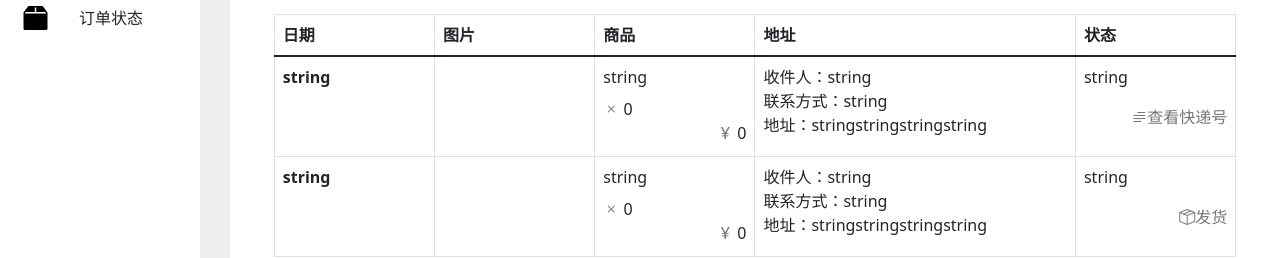
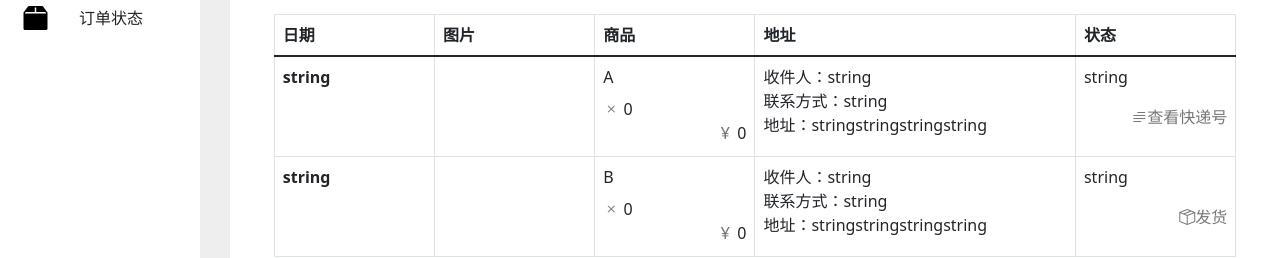
Before and after one commit to odige/manage, a Vue app: page /#/order in a window 1280 px wide. Shown: the part 160-418 px from the top of the page. Built offline with nearby package versions, Linux system fonts and the light colour scheme.

Commit message:
style:格式化代码

```diff
--- a/src/components/OrDer.vue
+++ b/src/components/OrDer.vue
@@ -115,7 +115,7 @@ export default {
     name: 'OrDer',
     data() {
         return {
-            text:'',
+            text: '',
             search: '',
             model: 0,
             shippingId: '',
@@ -135,7 +135,7 @@ export default {
                     {
                         "orderNo": 0,
                         "productId": 0,
-                        "productName": "string",
+                        "productName": "A",
                         "productImage": "string",
                         "currentUnitPrice": 0,//单价
                         "quantity": 0,//数量
@@ -170,7 +170,7 @@ export default {
                     {
                         "orderNo": 0,
                         "productId": 0,
-                        "productName": "string",
+                        "productName": "B",
                         "productImage": "string",
                         "currentUnitPrice": 0,//单价
                         "quantity": 0,//数量
@@ -198,7 +198,7 @@ export default {
     },
     methods: {
         copyText(t) {
-            this.text="收件人:"+t.receiverName+"\n联系方式:"+t.receiverPhone+"\n地址:"+t.receiverProvince+t.receiverCity+t.receiverDistrict+t.receiverAddress;
+            this.text = "收件人:" + t.receiverName + "\n联系方式:" + t.receiverPhone + "\n地址:" + t.receiverProvince + t.receiverCity + t.receiverDistrict + t.receiverAddress;
             var textarea = document.createElement("textarea");
             textarea.value = this.text;
             document.body.appendChild(textarea);
```
